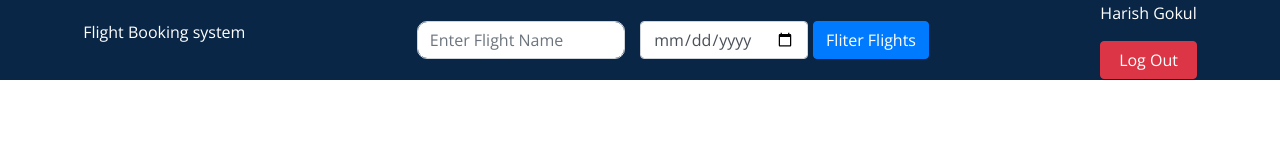
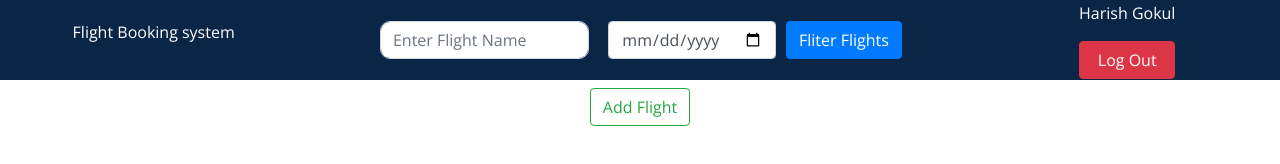
Before and after one commit to Harish-Gokul/flight-booking-system-frontend, a plain HTML site: page Admin/admin_dashboard/admin_dashboard.html in a window 1280 px wide. Drawn offline with nearby package versions, Linux system fonts and the light colour scheme.

```diff
--- a/Admin/admin_dashboard/admin_dashboard.html
+++ b/Admin/admin_dashboard/admin_dashboard.html
@@ -37,5 +37,9 @@
 
     </div>
 
+    <div class="buttonsDiv">
+        <button class="btn btn-outline-success"> Add Flight</button>
+    </div>
+
 </body>
 </html>
--- a/Admin/admin_dashboard/admin_dashboard_style/style.css
+++ b/Admin/admin_dashboard/admin_dashboard_style/style.css
@@ -1,3 +1,4 @@
+
 .navCustom{
     height: 5rem;
     background-color: #0A2647;
@@ -10,7 +11,7 @@
 .searchBarDiv{
      width: auto;
      display: flex;
-     justify-content: space-evenly;
+     justify-content: space-between;
      align-items: center;
 
 }
@@ -21,6 +22,12 @@
 }
 
 .userInfoDiv{
-    display: flex;
-    flex-direction: column;
+   display: flex;
+   flex-direction: column;
+   padding: 2rem;
 }
+
+.buttonsDiv{
+    text-align: center;
+    padding: 0.5rem;
+}
```
Also changed, not shown: Admin/admin_login/admin_login_index.html (+0 -1 lines), Admin/admin_login/admin_login_scripts/script.js (+9 -0 lines).
